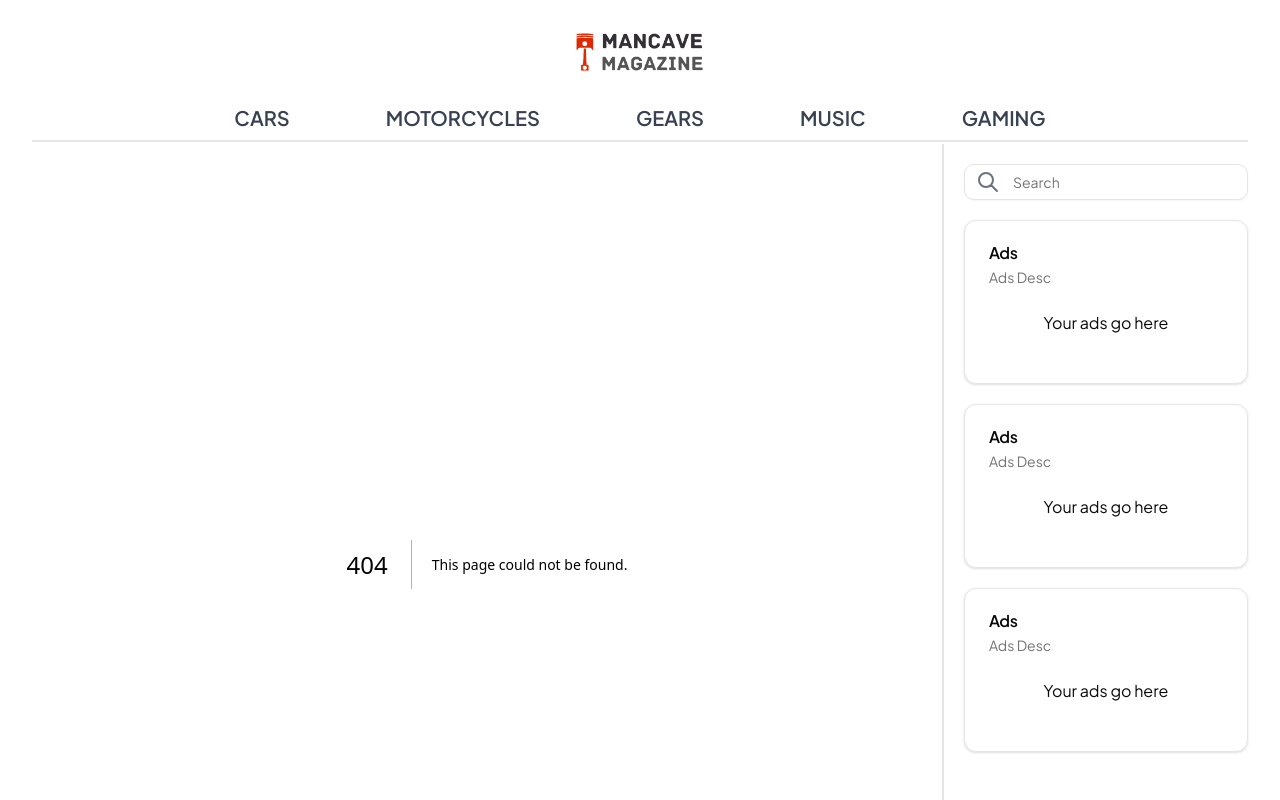
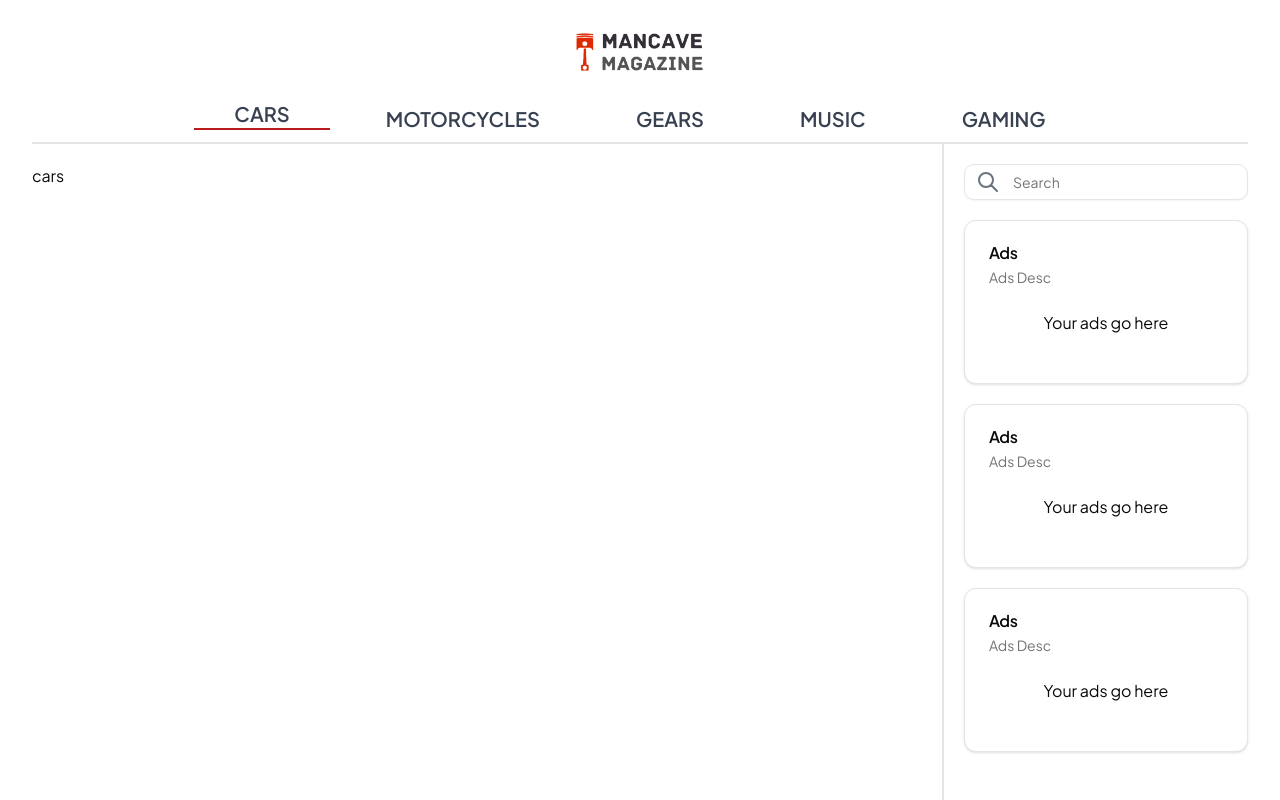
Before and after one commit to rafizuaf/mancaveMagazine, a Next.js app in the folder client/: page /cars in a window 1280 px wide. Before the commit this address had no page. Shown: the top 800 px of the page. Built offline with nearby package versions, Linux system fonts and the light colour scheme.

Commit message:
improve code readability and efficiency

```diff
--- /dev/null
+++ b/client/app/cars/page.tsx
@@ -0,0 +1,5 @@
+export default function cars() {
+    return (
+        <p>cars</p>
+    )
+}
--- /dev/null
+++ b/client/app/gaming/page.tsx
@@ -0,0 +1,5 @@
+export default function gaming() {
+    return (
+        <p>gaming</p>
+    )
+}
--- /dev/null
+++ b/client/app/gears/page.tsx
@@ -0,0 +1,5 @@
+export default function gears() {
+    return (
+        <p>gears</p>
+    )
+}
--- a/client/app/layout.tsx
+++ b/client/app/layout.tsx
@@ -3,8 +3,8 @@ import { Plus_Jakarta_Sans } from "next/font/google";
 import "./globals.css";
 import { cn } from "../lib/utils"
 import Navbar from "@/components/Navbar";
+import SearchBar from "@/components/SearchBar";
 import AdsCard from "@/components/AdsCard";
-import SearchBar from "@/components/SearchBar";
 
 export const plusJakartaSans = Plus_Jakarta_Sans({
   subsets: ["latin"],
--- /dev/null
+++ b/client/app/motorcycles/page.tsx
@@ -0,0 +1,5 @@
+export default function motorcycles() {
+    return (
+        <p>Motorcycles</p>
+    )
+}
--- /dev/null
+++ b/client/app/music/page.tsx
@@ -0,0 +1,5 @@
+export default function music() {
+    return (
+        <p>music</p>
+    )
+}
--- a/client/app/page.tsx
+++ b/client/app/page.tsx
@@ -1,8 +1,10 @@
-import Container from "@/components/ui/container";
-import Image from "next/image";
+import PostCard from "@/components/PostCard";
 
 export default function Home() {
   return (
-    <p className="text-mancave">Hellowwww</p>
+    <main>
+      <PostCard />
+      <p className="text-mancave">Hellowwww</p>
+    </main>
   );
 }
--- a/client/components/NavItem.tsx
+++ /dev/null
@@ -1,18 +0,0 @@
-// NavItem.tsx
-
-import Link from 'next/link';
-import { ReactNode } from 'react';
-
-interface NavItemProps {
-    href: string;
-    children: ReactNode;
-    isActive: boolean;
-}
-
-const NavItem: React.FC<NavItemProps> = ({ href, children, isActive }) => (
-    <div className={`hover:border-b-2 hover:border-red-700 hover:-translate-y-1 ${isActive ? 'border-b-2 -translate-y-1 border-red-700' : ''} px-4 md:px-10 transition duration-300 ease-in-out`}>
-        <Link href={href}>{children}</Link>
-    </div>
-);
-
-export default NavItem;
--- a/client/components/Navbar.tsx
+++ b/client/components/Navbar.tsx
@@ -2,37 +2,43 @@
 
 import * as React from "react";
 import Link from "next/link";
-import { useState, useEffect } from "react";
+import { useState, useEffect, ReactNode } from "react";
 import { FaBars, FaTimes } from 'react-icons/fa';
 import SearchBar from "./SearchBar";
-import NavItem from "./NavItem";
 import { usePathname } from "next/navigation";
+
 interface NavItemProps {
     href: string;
-    children: React.ReactNode;
+    children: ReactNode;
+    isActive: boolean;
 }
+const NavItem: React.FC<NavItemProps> = ({ href, children, isActive }) => (
+    <div
+        className={`hover:border-b-2 hover:border-red-700 hover:-translate-y-1 ${isActive ? 'border-b-2 -translate-y-1 border-red-700' : ''
+            } px-4 md:px-10 transition duration-300 ease-in-out`}
+    >
+        <Link href={href}>{children}</Link>
+    </div>
+);
 
 interface MobileNavItemProps extends NavItemProps {
     onClick: () => void;
 }
-
-const MobileNavItem: React.FC<MobileNavItemProps> = ({ onClick, href, children }) => (
-    <li className='py-2 text-2xl border-b border-red-700'>
-        <Link onClick={onClick} href={href}>
-            {children}
-        </Link>
+const MobileNavItem: React.FC<MobileNavItemProps> = ({ onClick, href, children, isActive }) => (
+    <li className={`${isActive ? 'border-b-2 border-red-700' : ''} px-4 my-4 transition duration-300 ease-in-out`}>
+        <Link onClick={onClick} href={href}>{children}</Link>
     </li>
 );
 
 const Navbar: React.FC = () => {
     const [nav, setNav] = useState(false);
-
     const [scrollBackground, setScrollBackground] = useState(false);
+    const handleClick = () => setNav(!nav);
+    const currentPath = usePathname();
 
     useEffect(() => {
         const handleScroll = () => {
-            const scrolled = window.scrollY > 0;
-            setScrollBackground(scrolled);
+            setScrollBackground(window.scrollY > 0);
         };
 
         window.addEventListener("scroll", handleScroll);
@@ -42,24 +48,37 @@ const Navbar: React.FC = () => {
         };
     }, []);
 
-    const handleClick = () => setNav(!nav);
+    const navItems = [
+        { label: 'CARS', href: '/cars', isActive: currentPath === '/cars' },
+        { label: 'MOTORCYCLES', href: '/motorcycles', isActive: currentPath === '/motorcycles' },
+        { label: 'GEARS', href: '/gears', isActive: currentPath === '/gears' },
+        { label: 'MUSIC', href: '/music', isActive: currentPath === '/music' },
+        { label: 'GAMING', href: '/gaming', isActive: currentPath === '/gaming' },
+    ];
 
-    const currentPath = usePathname()
+    const mobileNavItems = [
+        { label: 'HOME', href: '/', isActive: currentPath === '/' },
+        { label: 'CARS', href: '/cars', isActive: currentPath === '/cars' },
+        { label: 'MOTORCYCLES', href: '/motorcycles', isActive: currentPath === '/motorcycles' },
+        { label: 'GEARS', href: '/gears', isActive: currentPath === '/gears' },
+        { label: 'MUSIC', href: '/music', isActive: currentPath === '/music' },
+        { label: 'GAMING', href: '/gaming', isActive: currentPath === '/gaming' },
+    ];
 
     return (
         <div className={`container fixed top-0 left-0 right-0 ${scrollBackground ? 'bg-white opacity-80 transition duration-300 ease-in-out' : ''}`}>
             <div className="relative w-full h-[80px] md:h-full flex flex-row md:flex-col justify-between items-center px-4 text-gray-700 text-xl font-semibold border-b-2">
                 <div className="flex md:-mt-5 flex-grow h-36 w-36 justify-center">
-                    <img src='/Mancave-transparent.png' alt="logo" className="object-cover" />
+                    <Link href={'/'}>
+                        <img src='/Mancave-transparent.png' alt="logo" className="w-full h-full object-cover" />
+                    </Link>
                 </div>
 
                 <nav className="hidden md:flex md:items-center md:-mt-5 my-2">
                     <div className="flex items-center space-x-4 text-md">
-                    <NavItem href={'/'} isActive={currentPath === '/'}>CARS</NavItem>
-                    <NavItem href={'/motorcycles'} isActive={currentPath === '/motorcycles'}>MOTORCYCLES</NavItem>
-                    <NavItem href={'/gears'} isActive={currentPath === '/gears'}>GEARS</NavItem>
-                    <NavItem href={'/music'} isActive={currentPath === '/music'}>MUSIC</NavItem>
-                    <NavItem href={'/gaming'} isActive={currentPath === '/gaming'}>GAMING</NavItem>
+                        {navItems.map((item, index) => (
+                            <NavItem key={index} href={item.href} isActive={item.isActive}>{item.label}</NavItem>
+                        ))}
                     </div>
                 </nav>
                 <div onClick={handleClick} className={`md:hidden z-10 transform transition-opacity duration-300 ${nav ? 'opacity-70' : 'opacity-100'}`}>
@@ -73,12 +92,9 @@ const Navbar: React.FC = () => {
                         } transition-opacity duration-300 ease-in-out`}
                 >
                     <SearchBar />
-                    <MobileNavItem onClick={handleClick} href='/'>Home</MobileNavItem>
-                    <MobileNavItem onClick={handleClick} href='about'>Cars</MobileNavItem>
-                    <MobileNavItem onClick={handleClick} href='skills'>Motorcycles</MobileNavItem>
-                    <MobileNavItem onClick={handleClick} href='work'>Gears</MobileNavItem>
-                    <MobileNavItem onClick={handleClick} href='contact'>Music</MobileNavItem>
-                    <MobileNavItem onClick={handleClick} href='contact'>Gaming</MobileNavItem>
+                    {mobileNavItems.map((item, index) => (
+                        <MobileNavItem key={index} onClick={handleClick} href={item.href} isActive={item.isActive}>{item.label}</MobileNavItem>
+                    ))}
                 </ul>
             </div>
         </div>
--- /dev/null
+++ b/client/components/PostCard.tsx
@@ -0,0 +1,5 @@
+export default function PostCard () {
+    return (
+        <div>PostCard</div>
+    )
+}
```
Also changed, not shown: client/components/AdsCard.tsx (+1 -12 lines).
